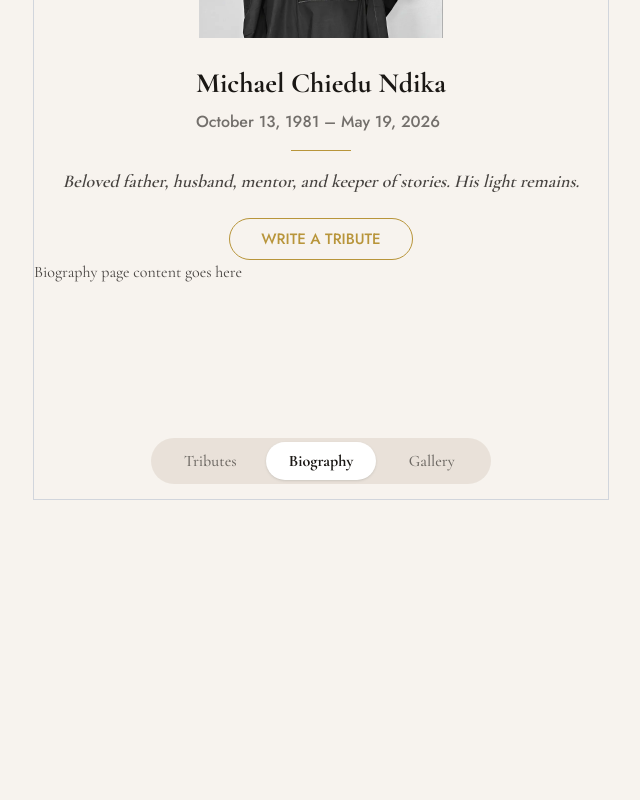
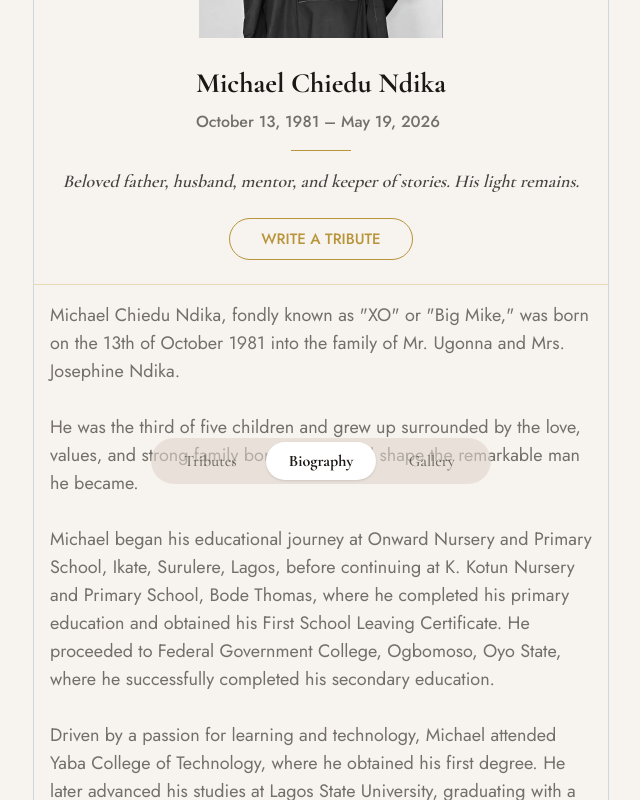
Before and after one commit to kingbary/michael-chiedu-tribute-page, a Next.js app: page /biography in a window 1280 px wide. Shown: the part 300-1100 px from the top of the page, without its empty margins (319-959 px from the left). Before the commit the page ends 800 px from the top, so only its background shows below. Built offline with nearby package versions, Linux system fonts and the light colour scheme.

Commit message:
Update HeroHeader component to include bottom padding and enhance Biography component with detailed content

```diff
--- a/components/hero-header.tsx
+++ b/components/hero-header.tsx
@@ -5,7 +5,7 @@ import Link from "next/link";
 
 export function HeroHeader() {
   return (
-    <div className="flex flex-col items-center px-4">
+    <div className="flex flex-col items-center px-4 pb-6">
       <div className="flex flex-col items-center gap-2 mb-6">
         <Cross />
         <h2 className="text-secondary font-jost font-medium">IN LOVING MEMORY</h2>
--- a/features/biograpghy/components/index.tsx
+++ b/features/biograpghy/components/index.tsx
@@ -1,7 +1,31 @@
 export default function Biography() {
     return (
-        <div>
-            Biography page content goes here
-        </div>
+        <main id="biography" className="p-4 border-t border-[#E8DAB5]">
+            <p className="text-lg text-[#1A171499] font-jost font-normal tracking-[-1.1%]">
+                Michael Chiedu Ndika, fondly known as &quot;XO&quot; or &quot;Big Mike,&quot; was born on the 13th of October 1981 into the family of Mr. Ugonna and Mrs. Josephine Ndika.
+                <br /><br />
+                He was the third of five children and grew up surrounded by the love, values, and strong family bonds that would shape the remarkable man he became.
+                <br /><br />
+                Michael began his educational journey at Onward Nursery and Primary School, Ikate, Surulere, Lagos, before continuing at K. Kotun Nursery and Primary School, Bode Thomas, where he completed his primary education and obtained his First School Leaving Certificate. He proceeded to Federal Government College, Ogbomoso, Oyo State, where he successfully completed his secondary education.
+                <br /><br />
+                Driven by a passion for learning and technology, Michael attended Yaba College of Technology, where he obtained his first degree. He later advanced his studies at Lagos State University, graduating with a Second Class Upper Degree in Computer Science. His academic achievements reflected his determination, intelligence, and desire for excellence.
+                <br /><br />
+                From an early age, Michael displayed a deep love for music, dance, football, and good food. While he remained an ardent football enthusiast throughout his life, it was his passion for music that ultimately guided his professional path. Possessing a rare combination of creativity, business acumen, and technological expertise, Michael dedicated almost two decades to working behind the scenes in the African music industry, where he became one of its most respected digital music executives, talent managers, and innovators.
+                <br /><br />
+                In 2010, Michael founded NaijaReview, a pioneering management, A&R, public relations, promotions, and digital distribution company that played a significant role in the early days of digital music promotion in Nigeria. Through his work, he supported and collaborated with numerous talented artists, including AQ, Waje, Sarz, and many others, helping to shape and amplify the voices of emerging and established musicians across the continent.
+                <br /><br />
+                One of Michael&apos;s most notable professional accomplishments was his long-standing partnership with Grammy-nominated Afro-house singer, Niniola Apata. As her business partner and manager, he worked tirelessly behind the scenes, contributing significantly to her growth and international success. Together with his wife and long-time business partner, Niniola, he co-founded Drumroll Records, a full-service record label through which they created exceptional projects that earned both local and global recognition, including Grammy acknowledgement. Their shared vision, hard work, and dedication opened doors that took them around the world and left a lasting mark on the music industry.
+                <br /><br />
+                Beyond his professional achievements, Michael was a man whose life was defined by service, compassion, and generosity. He firmly believed in creating opportunities for others and devoted himself to causes that uplifted the less privileged. Through the educational non-profit organization, Adopt-A-Child, of which he was a co-visionary, Michael championed access to quality education for disadvantaged children. His efforts directly impacted the lives of over 500 children, giving many the opportunity to pursue brighter futures.
+                <br /><br />
+                Michael&apos;s kindness extended far beyond formal initiatives. He was a dependable source of encouragement, support, wisdom, and assistance to countless friends, colleagues, family members, and acquaintances. He never hesitated to lend a helping hand, offer guidance, or share his resources with those in need. His warmth, infectious laughter, and genuine concern for others made him beloved by all who knew him.
+                <br /><br />
+                Above all else, Michael was a devoted husband, loving son, caring brother, proud uncle, loyal friend, and mentor. He cherished relationships deeply and invested himself wholeheartedly in the lives of those he loved. His presence brought comfort, joy, and strength to many.
+                Though our beloved Michael has been called home to be with the Lord, we are comforted by the legacy he leaves behind - a life lived with purpose, passion, generosity, and unwavering dedication to making a difference. His impact will continue to be felt through the countless lives he touched, the dreams he helped nurture, and the love he shared so freely.
+                Michael Chiedu Ndika lived well, loved deeply, and served faithfully. His memory will forever remain in our hearts, and he will be profoundly missed.
+                <br /><br />
+                &quot;A great soul serves everyone all the time. A great soul never dies. It brings us together again and again.&quot;
+            </p>
+        </main>
     )
 }
```
